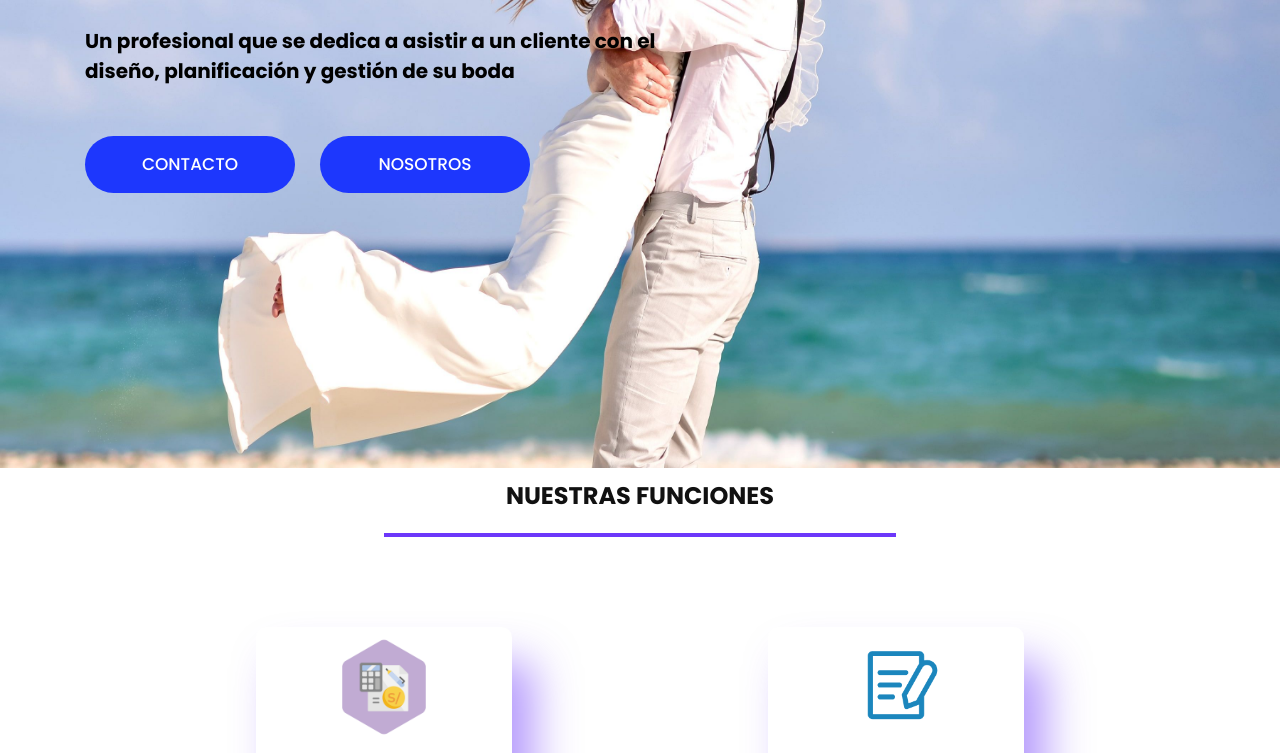
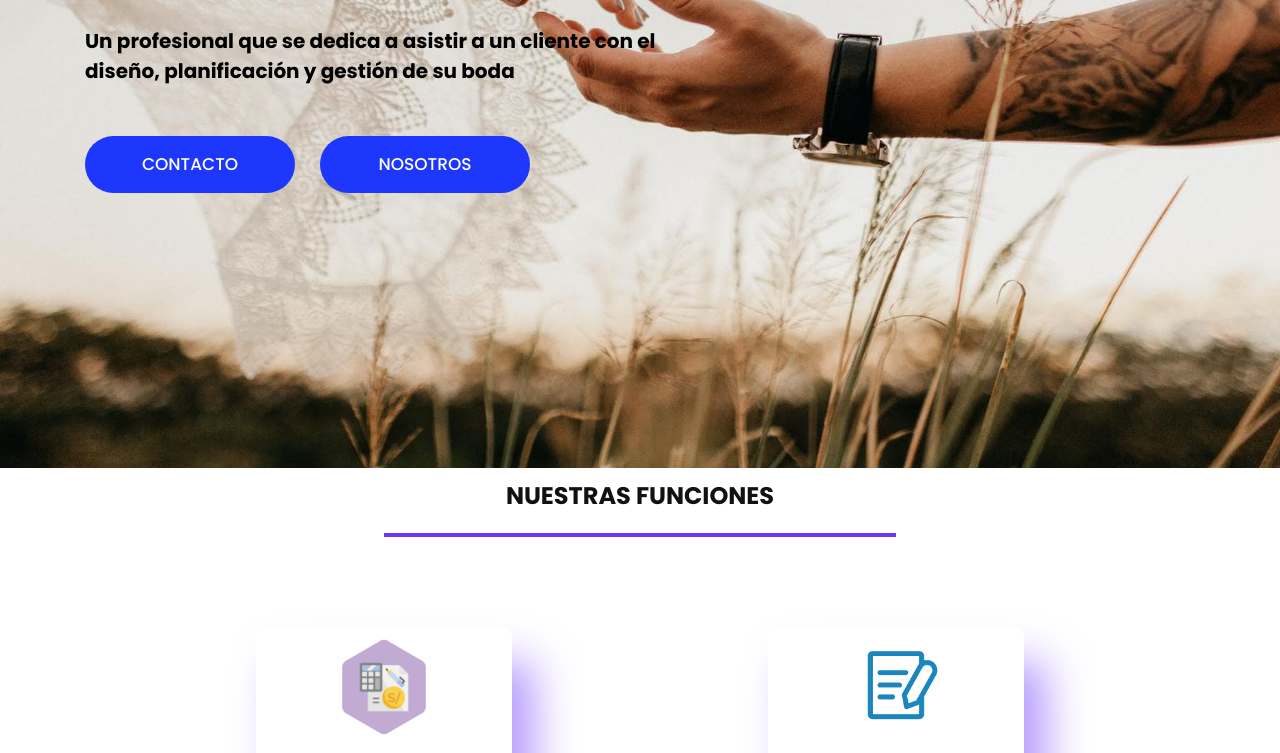
Before and after one commit to Luis-ran1/WMH, a plain HTML site: page index.html in a window 1280 px wide. Shown: the part 436-1189 px from the top of the page. Drawn offline with nearby package versions, Linux system fonts and the light colour scheme; some packages are replaced by stand-ins of ours; files whose address does not match are found by name.

Commit message:
banner img

```diff
--- a/css/style.css
+++ b/css/style.css
@@ -311,10 +311,10 @@ button {
 /** banner section **/
 
 .banner_main {
-     background: url(../images/banner-3.jpg);
+     background: url(../images/banner-4.jpg);
      padding: 127px 0px 0px 0px;
+     background-repeat: repeat;
      background-size: 100% 100%;
-     background-repeat: no-repeat;
      min-height: 769px;
 }
 
```
Also changed, not shown: images/banner-4.jpg (added).
